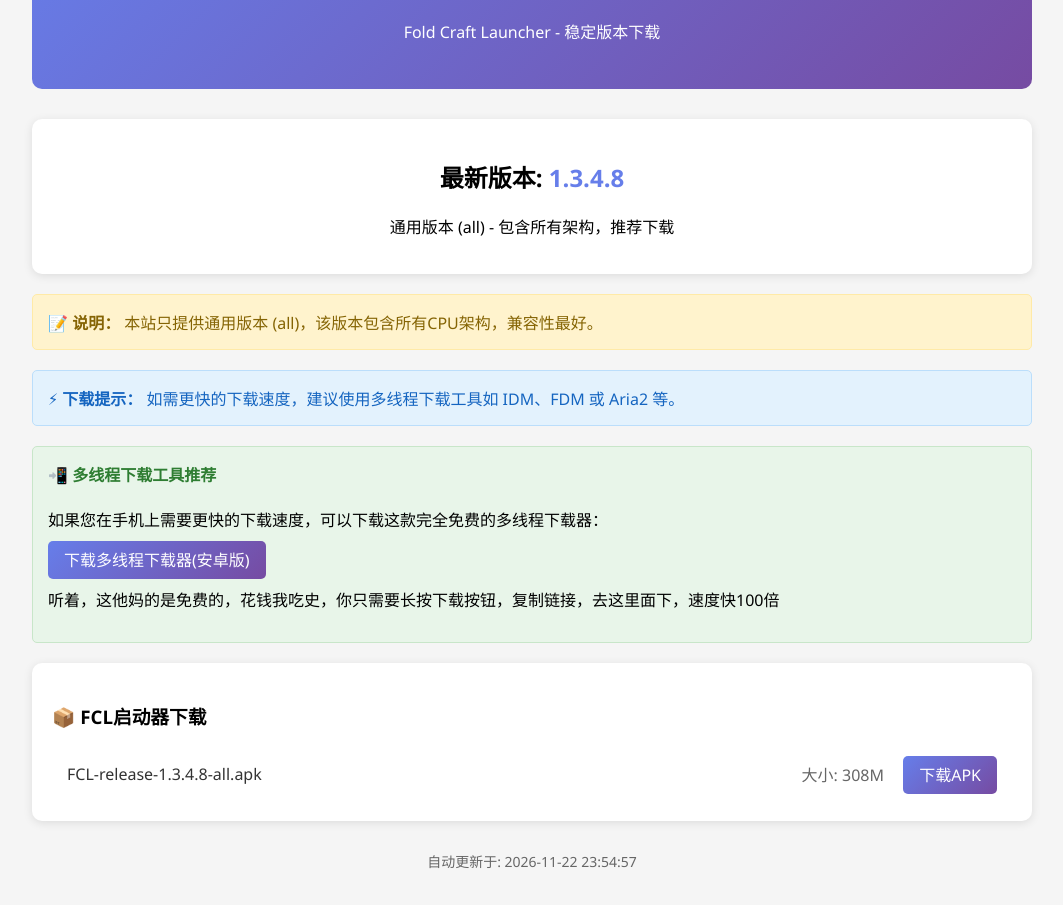
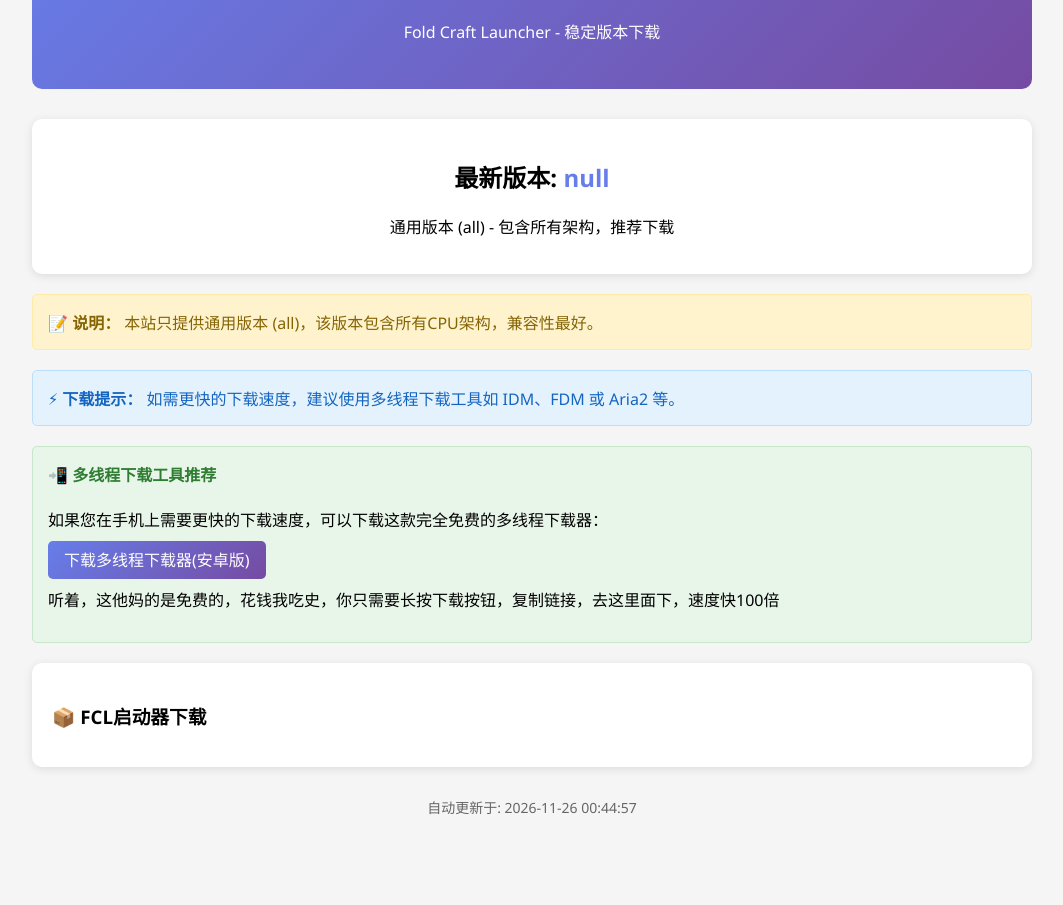
Before and after one commit to 4646hdh/hghghghgh, a plain HTML site: page web/index.html in a window 1280 px wide. Shown: the part 120-1025 px from the top of the page, without its empty margins (108-1171 px from the left). After the commit the page ends 971 px from the top, so only its background shows below. Drawn offline with Linux system fonts and the light colour scheme.

Commit message:
自动更新到版本 null

```diff
--- a/web/index.html
+++ b/web/index.html
@@ -113,7 +113,7 @@
     </div>
 
     <div class="version-info">
-        <h2>最新版本: <span style="color: #667eea;">1.3.4.8</span></h2>
+        <h2>最新版本: <span style="color: #667eea;">null</span></h2>
         <p>通用版本 (all) - 包含所有架构，推荐下载</p>
     </div>
 
@@ -134,17 +134,10 @@
 
     <div class="download-list">
         <h3>📦 FCL启动器下载</h3>
-        <div class="file-item">
-            <div class="file-name">FCL-release-1.3.4.8-all.apk</div>
-            <div>
-                <span style="color: #666; margin-right: 15px;">大小: 308M</span>
-                <a href="apk_files/FCL-release-1.3.4.8-all.apk" class="download-btn" download>下载APK</a>
-            </div>
-        </div>
     </div>
 
     <div class="footer">
-        <p>自动更新于: 2026-11-22 23:54:57</p>
+        <p>自动更新于: 2026-11-26 00:44:57</p>
     </div>
 </body>
 </html>
```
Also changed, not shown: 2 other files.
